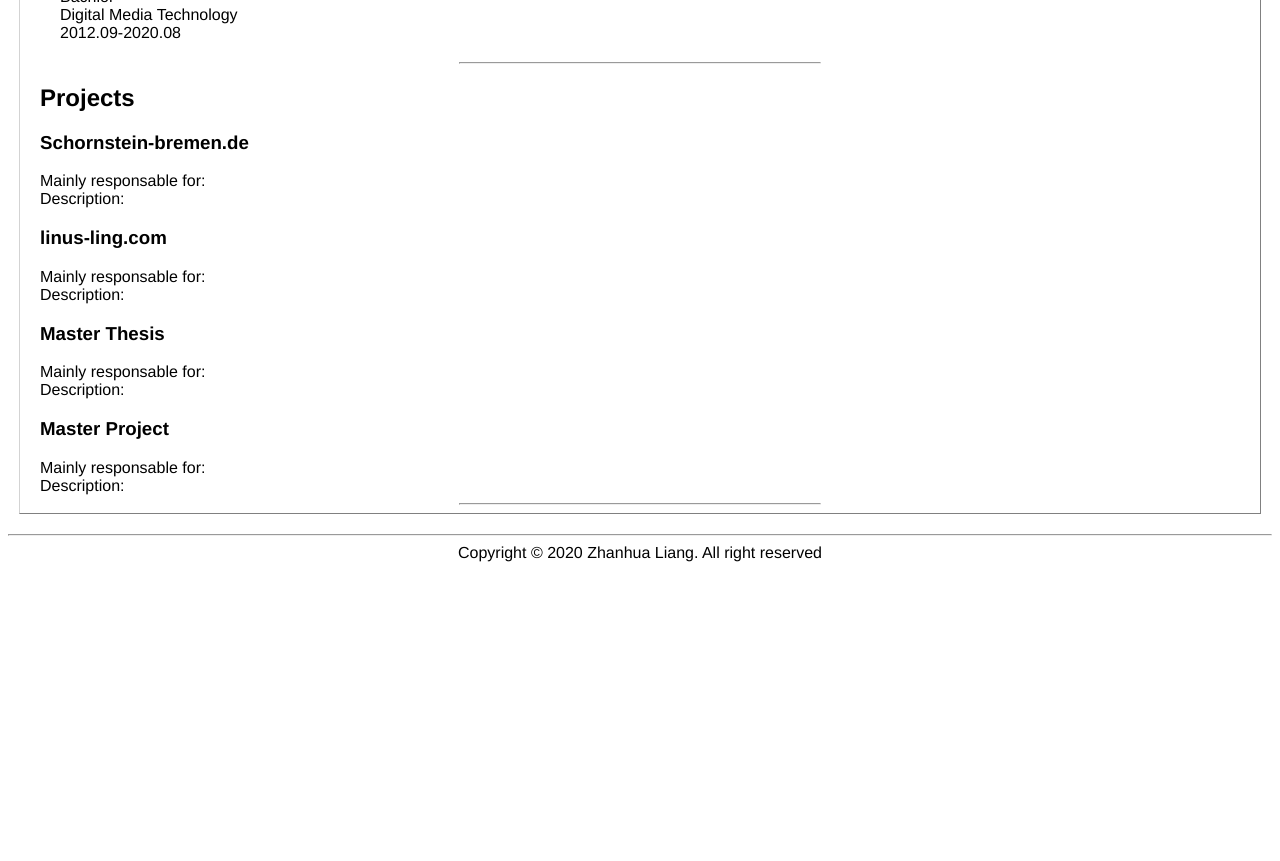
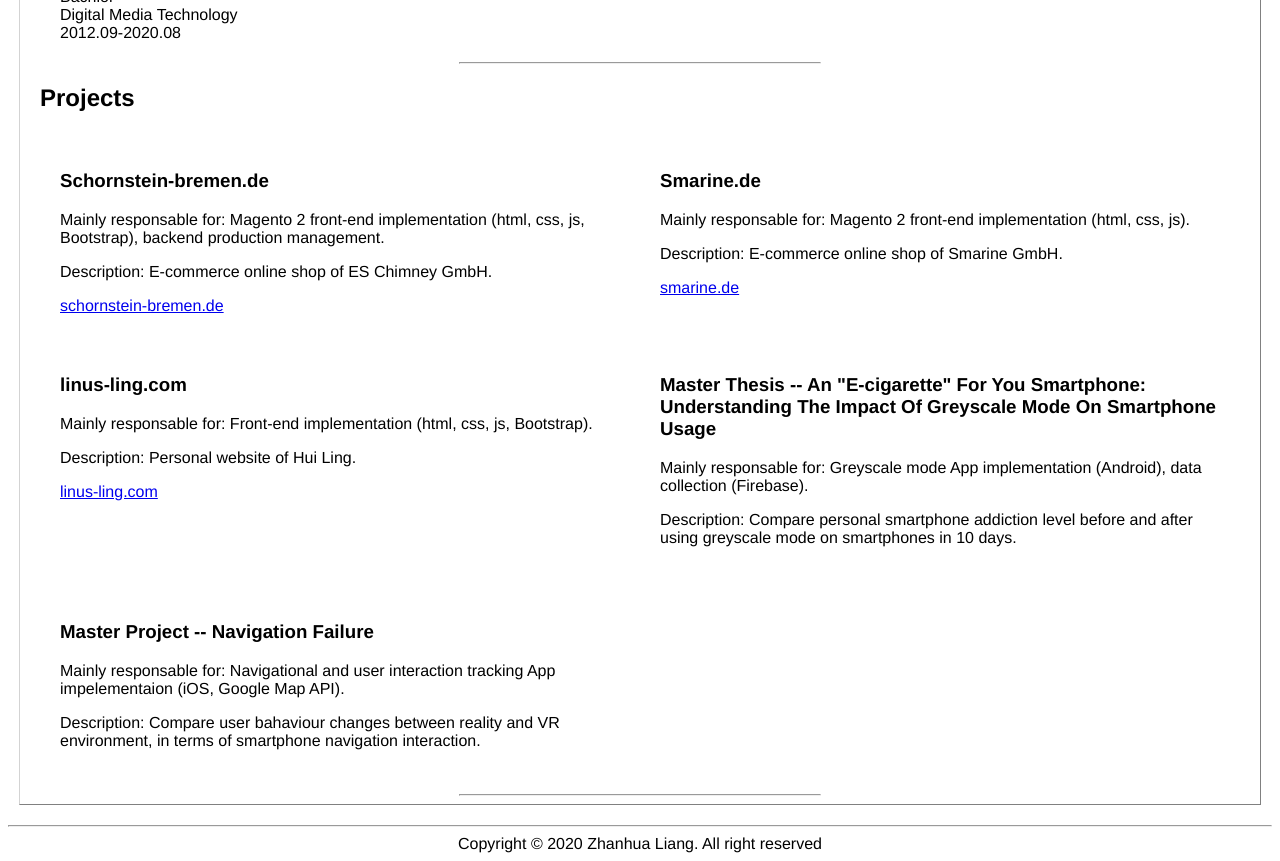
Before and after one commit to zhanhualiang/personal-site-dev, a Vue app: page / in a window 1280 px wide. Shown: the part 480-1341 px from the top of the page. Before the commit the page ends 1050 px from the top, so only its background shows below. Built offline with nearby package versions, Linux system fonts and the light colour scheme.

Commit message:
install vue router

```diff
--- a/package.json
+++ b/package.json
@@ -9,7 +9,8 @@
   },
   "dependencies": {
     "core-js": "^3.6.5",
-    "vue": "^3.0.4"
+    "vue": "^3.0.4",
+    "vue-router": "^3.4.9"
   },
   "devDependencies": {
     "@vue/cli-plugin-babel": "~4.5.0",
--- a/src/components/homepage.vue
+++ b/src/components/homepage.vue
@@ -27,10 +27,13 @@
 
     <div id="projects">
       <h2>Projects</h2>
-      <div v-for="project in projects" :key="project.title">
-        <h3>{{ project.title }}</h3>
-        <p>Mainly responsable for: {{ project.responsibility }}</p>
-        <p>Description: {{ project.description }}</p>
+      <div class="projects-container">
+        <div class="project-item" v-for="project in projects" :key="project.title">
+          <h3>{{ project.title }}</h3>
+          <p>Mainly responsable for: {{ project.responsibility }}</p>
+          <p>Description: {{ project.description }}</p>
+          <a v-if="project.url" :href="project.url" target="_black" rel="external nofollow noreferrer noopener">{{ project.url }}</a>
+        </div>
       </div>
       <hr />
     </div>
@@ -57,10 +60,41 @@ export default {
         }
       ],
       projects: [
-        { title: 'Schornstein-bremen.de', description: '', responsibility: '', img: '', url: '' },
-        { title: 'linus-ling.com', description: '', responsibility: '', img: '', url: '' },
-        { title: 'Master Thesis', description: '', responsibility: '', img: '', url: '' },
-        { title: 'Master Project', description: '', responsibility: '', img: '', url: '' }
+        {
+          title: 'Schornstein-bremen.de',
+          description: 'E-commerce online shop of ES Chimney GmbH.',
+          responsibility: 'Magento 2 front-end implementation (html, css, js, Bootstrap), backend production management.',
+          img: '',
+          url: 'schornstein-bremen.de'
+        },
+        {
+          title: 'Smarine.de',
+          description: 'E-commerce online shop of Smarine GmbH.',
+          responsibility: 'Magento 2 front-end implementation (html, css, js).',
+          img: '',
+          url: 'smarine.de'
+        },
+        {
+          title: 'linus-ling.com',
+          description: 'Personal website of Hui Ling.',
+          responsibility: 'Front-end implementation (html, css, js, Bootstrap).',
+          img: '',
+          url: 'linus-ling.com'
+        },
+        {
+          title: 'Master Thesis -- An "E-cigarette" For You Smartphone: Understanding The Impact Of Greyscale Mode On Smartphone Usage',
+          description: 'Compare personal smartphone addiction level before and after using greyscale mode on smartphones in 10 days.',
+          responsibility: 'Greyscale mode App implementation (Android), data collection (Firebase).',
+          img: '',
+          url: ''
+        },
+        {
+          title: 'Master Project -- Navigation Failure',
+          description: 'Compare user bahaviour changes between reality and VR environment, in terms of smartphone navigation interaction.',
+          responsibility: 'Navigational and user interaction tracking App impelementaion (iOS, Google Map API).',
+          img: '',
+          url: ''
+        }
       ]
     }
   }
@@ -85,4 +119,20 @@ hr {
 .content-block {
   margin: 20px;
 }
+
+.projects-container {
+  display: flex;
+  flex-wrap: wrap;
+}
+
+.project-item {
+  max-width: 560px;
+  min-width: 300px;
+  padding: 20px;
+  flex-grow: 1;
+}
+
+.project-item p {
+  margin: 16px auto;
+}
 </style>
```
Also changed, not shown: 1 other file (tests, documents, lock files or other folders).
